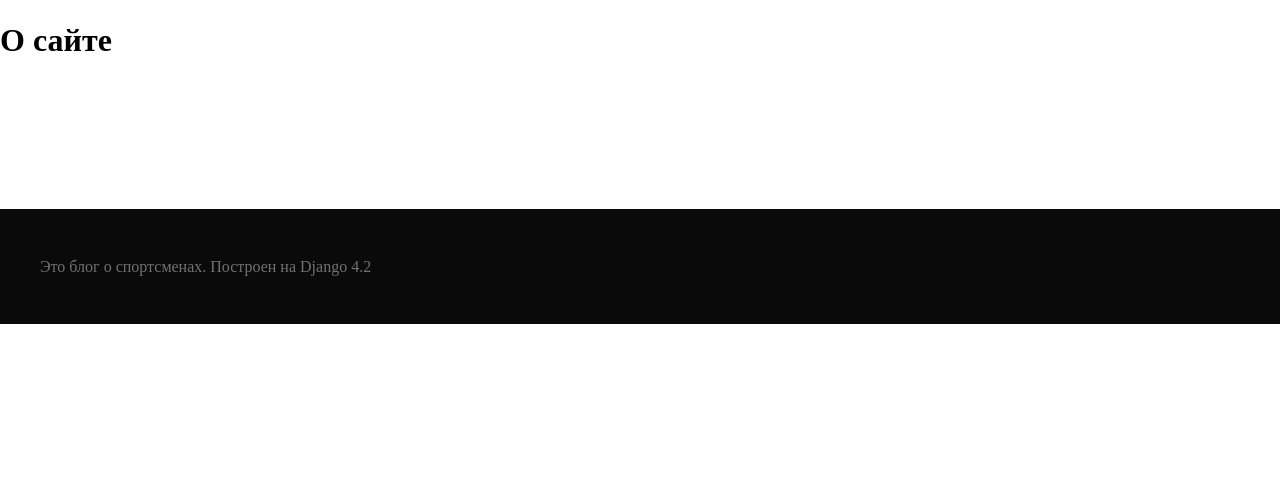
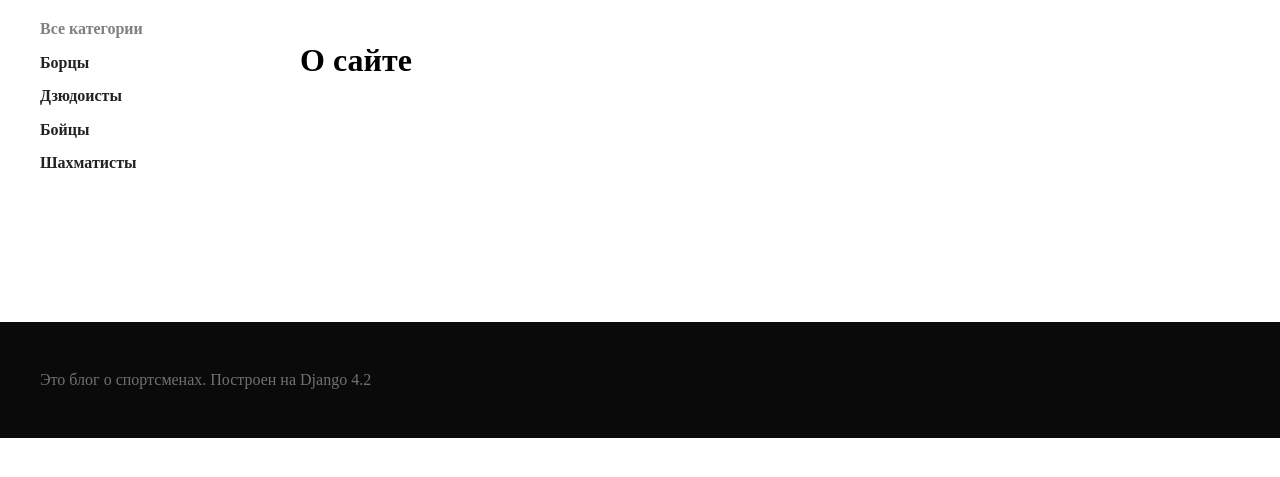
Before and after one commit to kxade/sportwiki, a Django app: page /about/ in a window 1280 px wide. Shown: the part 119-596 px from the top of the page. Run offline with Django 4.2, Linux system fonts and the light colour scheme.

Commit message:
add custom simple tag for categories

```diff
--- a/athletes/static/athletes/css/styles.css
+++ b/athletes/static/athletes/css/styles.css
@@ -57,7 +57,7 @@ ul {
   padding: 0;
 }
 
-.categories li a {
+.categories li a, .selected {
   text-decoration: none;
   color: #222;
   font-weight: bold;
@@ -66,7 +66,7 @@ ul {
 }
 
 .categories li a:hover {
-  color: #666;
+  color: #8e0922;
 }
 
 .posts {
@@ -95,3 +95,11 @@ ul {
 .footer {
     margin-top: 150px;
 }
+
+.selected {
+    color: grey;
+}
+
+.selected:hover {
+    color: #8e0922;
+}
--- /dev/null
+++ b/athletes/templatetags/athlete_tags.py
@@ -0,0 +1,15 @@
+from django import template
+import athletes.views as views
+
+register = template.Library()
+
+
+@register.simple_tag(name='getcats')
+def get_categories():
+    return views.cats_db
+
+
+@register.inclusion_tag('athletes/list_categories.html')
+def show_categories():
+    cats = views.cats_db
+    return {'cats': cats}
--- a/athletes/urls.py
+++ b/athletes/urls.py
@@ -12,4 +12,5 @@ urlpatterns = [
     path('contact/', views.contact, name="contact"),
     path('login/', views.login, name="login"),
     path('post/<int:post_id>/', views.show_post, name="post"),
+    path('category/<int:cat_id>/', views.show_category, name='category')
 ]
--- a/athletes/views.py
+++ b/athletes/views.py
@@ -13,6 +13,13 @@ db = [
     {"id": 1, "title": "Хабиб Нурмагомедов", 'content': "Биография Хабиба Нурмагомедова", "is_published": True},
     {"id": 2, "title": "Абдулрашид Саадулаев", 'content': "Биография Абдулрашида Саадулаева", "is_published": False},
     {"id": 3, "title": "Ахмед Тажутдинов", 'content': "Биография Ахмеда Тажутдинова", "is_published": True},
+]
+
+cats_db = [
+    {"id": 1, "name": "Борцы"},
+    {"id": 2, "name": "Дзюдоисты"},
+    {"id": 3, "name": "Бойцы"},
+    {"id": 4, "name": "Шахматисты"},
 ]
 
 
@@ -39,5 +46,8 @@ def about(request):
 def show_post(request, post_id):
     return HttpResponse(f"Отображение статьи с id = {post_id}")
 
+def show_category(request, cat_id):
+    return index(request)
+
 def page_not_found(request, exception):
     return HttpResponseNotFound("<h1>Страница не найдена</h1>")
--- a/templates/base.html
+++ b/templates/base.html
@@ -1,4 +1,5 @@
 {% load static %}
+{% load athlete_tags %}
 
 <!DOCTYPE html>
 <html lang="en">
@@ -28,7 +29,20 @@
             </nav>
         </div>
     </header>
+    <main class="main">
+        <div class="container">
+            <section class="categories">
+                <ul>
+                    {% getcats as categories %}
+                    <li class="selected">Все категории</li>
+                    {% for cat in categories %}
+                    <li><a href="{% url 'category' cat.id %}">{{cat.name}}</a></li>
+                    {% endfor %}
+                </ul>
+            </section>
             {% block content %} {% endblock %}
+            </div>
+    </main>
     <footer class="footer">
         <div class="container">
             <p>Это блог о спортсменах. Построен на Django 4.2</p>
```
Also changed, not shown: athletes/templates/athletes/index.html (+0 -12 lines), athletes/templatetags/__init__.py (added). Lines whose indentation alone changed are shown as unchanged.
